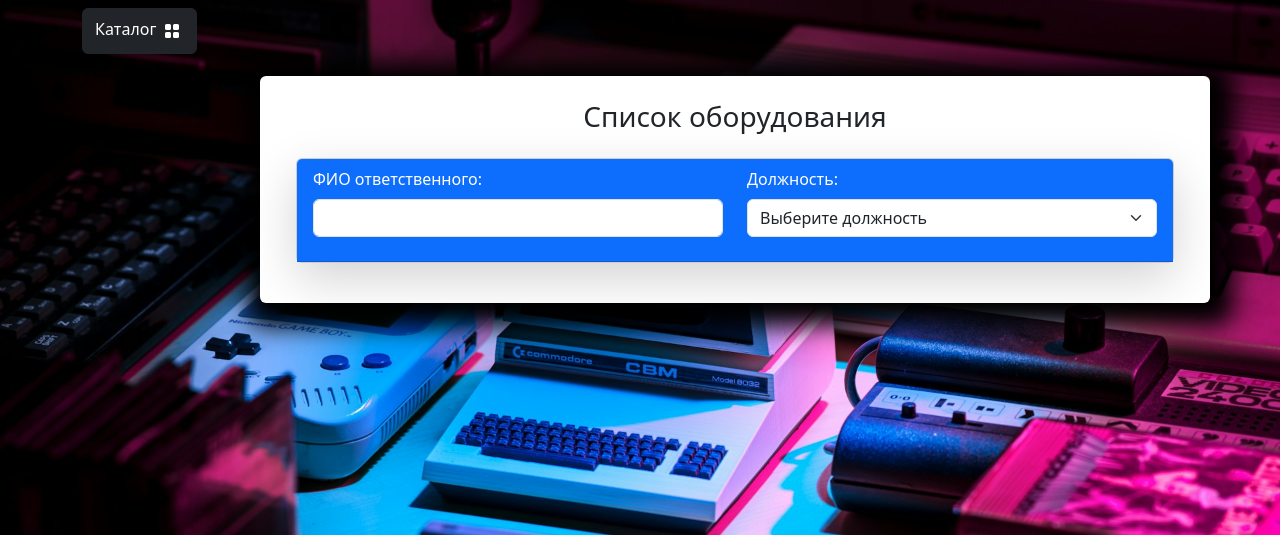
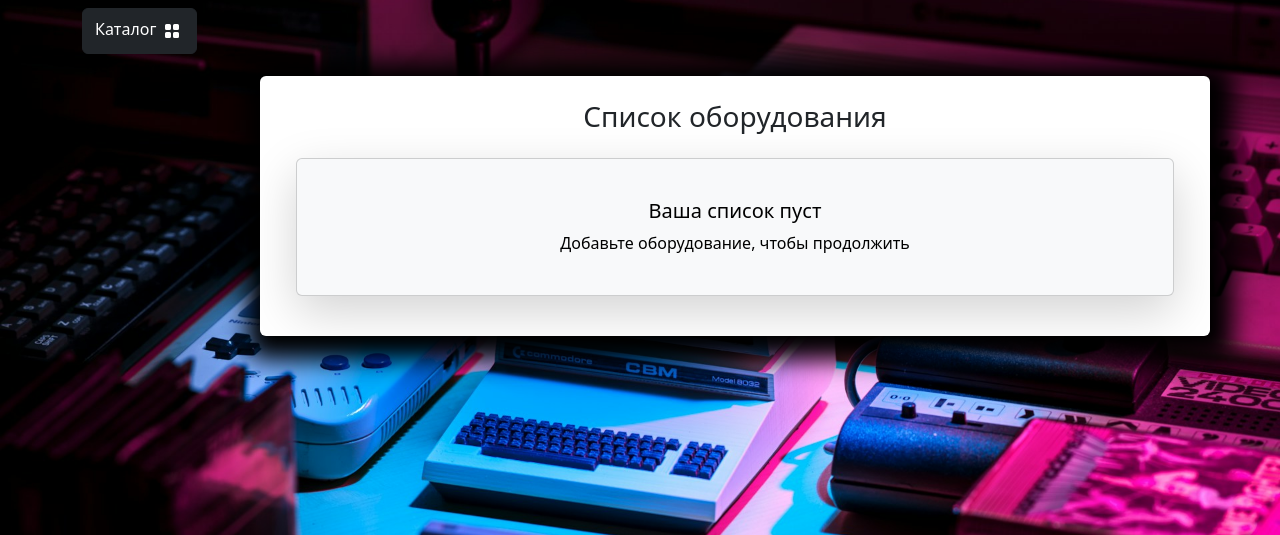
Before and after one commit to john-doedster/equipment_accounting_web_app, a Django app: page /user/users-cart/ in a window 1280 px wide. Shown: the part 56-591 px from the top of the page. Run offline with Django 5.2, Linux system fonts and the light colour scheme; tables that the repository leaves empty hold one stand-in row (values such as "Sample post"); some libraries are stand-ins or nearby versions.

Commit message:
0 at list cart

```diff
--- a/carts/templates/carts/includes/included_cart.html
+++ b/carts/templates/carts/includes/included_cart.html
@@ -2,6 +2,7 @@
 
 <div class="card mb-3 text-bg-light shadow-lg">
     <!-- Блок для ввода общих данных -->
+    {% if carts %}
     <div class="card-header bg-primary text-white" id="user-data-section">
         <div class="row">
             <div class="col-md-6">
@@ -23,9 +24,11 @@
             </div>
         </div>
     </div>
+    {% endif %}
 
     <!-- Список оборудования -->
     <div id="cart-items-list">
+        {% if carts %}
             {% for cart in carts %}
                 <div class="card-header">
                     <h5 class="card-title">{{ cart.product.name }} (ID: {{ cart.product.id }})</h5>
@@ -71,6 +74,13 @@
                     </li>
                 </ul>
             {% endfor %}
+        {% else %}
+            <div class="text-center py-4">
+                <h5 class="mt-3">Ваша список пуст</h5>
+                <p>Добавьте оборудование, чтобы продолжить</p>
+                {% comment %} <a href="{% url "catalog:all"%}" class="btn btn-dark mt-2">Перейти в каталог</a> {% endcomment %}
+            </div>
+        {% endif %}
     </div>
 </div>
 
@@ -92,6 +102,8 @@
     </button>
 </div>
 {% endif %}
+
+
 
 <!-- Встроенный JavaScript -->
 <script>
```
Lines whose indentation alone changed are shown as unchanged.
